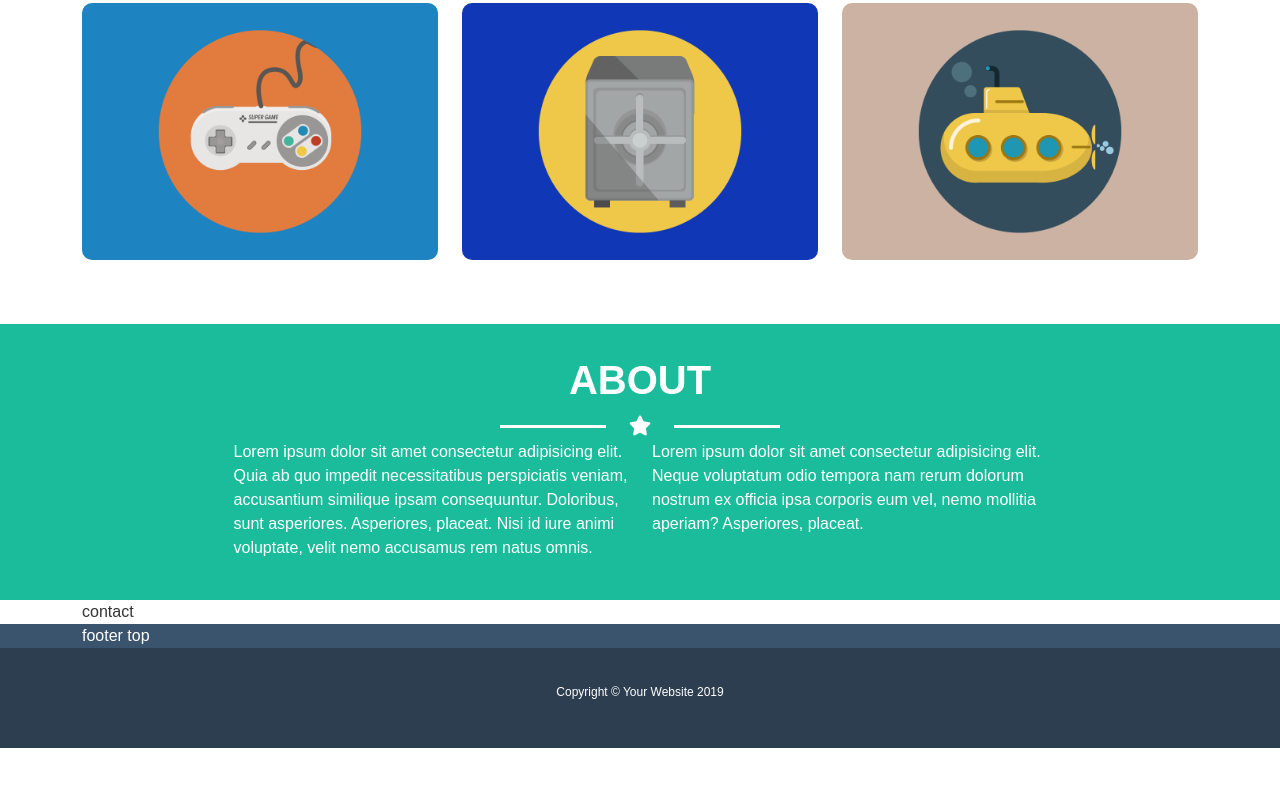
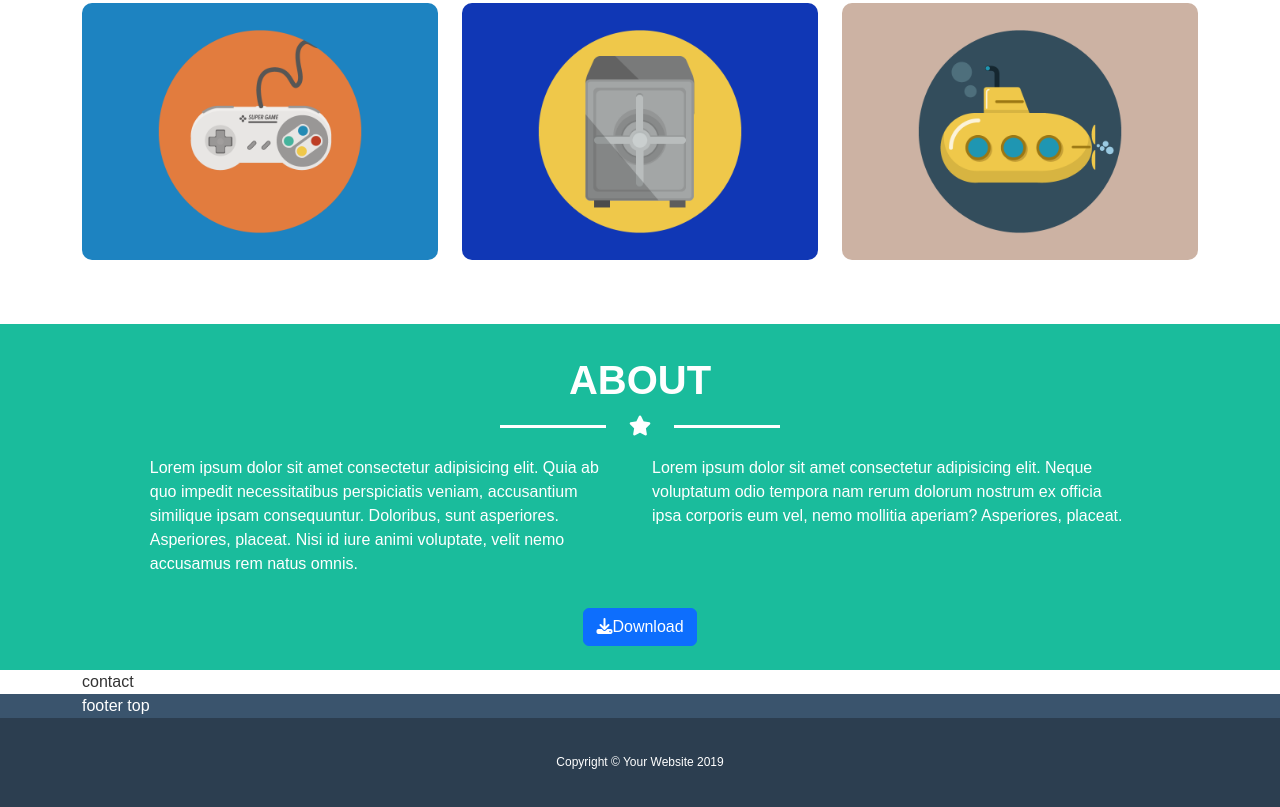
Before and after one commit to ValentinaZussino/html-css-bootstrap-freelancer, a plain HTML site: page index.html in a window 1280 px wide. Shown: the part 939-1746 px from the top of the page. Before the commit the page ends 1687 px from the top, so only its background shows below. Drawn offline with nearby package versions, Linux system fonts and the light colour scheme.

Commit message:
sistemaz zindex header + continuaz sez about

```diff
--- a/css/style.css
+++ b/css/style.css
@@ -23,6 +23,7 @@ header {
     position: fixed;
     top: 0;
     left: 0;
+    z-index: 900;
 }
 /* MAIN */
 #hero { padding-top: 100px;}
@@ -77,6 +78,9 @@ header {
     div.star {
         justify-content: space-between!important;
     }
+    #about div.row {
+        width: 90%!important;
+    }
 }
 @media screen and (min-width: 992px) {
     .star { width: 280px;}
--- a/index.html
+++ b/index.html
@@ -82,20 +82,23 @@
         </section>
         <!-- about -->
         <section id="about" class="vz_bg-green">
-            <div class="container-sm container-md py-4">
+            <div class="container-md py-4 text-center">
                 <div class="text-center pt-2">
                     <h1 class="text-uppercase fw-bold">about</h1>
                     <div class="star d-flex  align-items-center justify-content-center m-auto py-1 ">
                         <i class="fs-5 px-1 fa-solid fa-star"></i>
                     </div>
                 </div>
-                <div class="row w-75 m-auto">
-                    <div class="col-12 col-md-6">
+                <div class="row w-75 m-auto py-3">
+                    <div class="col-12 col-md-6 text-start">
                         <p>Lorem ipsum dolor sit amet consectetur adipisicing elit. Quia ab quo impedit necessitatibus perspiciatis veniam, accusantium similique ipsam consequuntur. Doloribus, sunt asperiores. Asperiores, placeat. Nisi id iure animi voluptate, velit nemo accusamus rem natus omnis.</p>
                     </div>
-                    <div class="col-12 col-md-6">
+                    <div class="col-12 col-md-6 text-start">
                         <p>Lorem ipsum dolor sit amet consectetur adipisicing elit. Neque voluptatum odio tempora nam rerum dolorum nostrum ex officia ipsa corporis eum vel, nemo mollitia aperiam? Asperiores, placeat.</p>
                     </div>
+                </div>
+                <div class="btn btn-primary">
+                    <i class="fa-solid fa-download"></i><span>Download</span>
                 </div>
             </div>
         </section>
```
